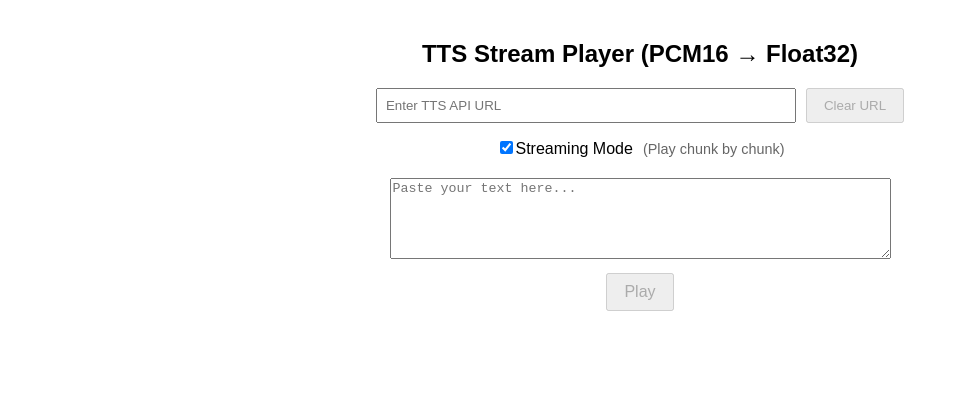
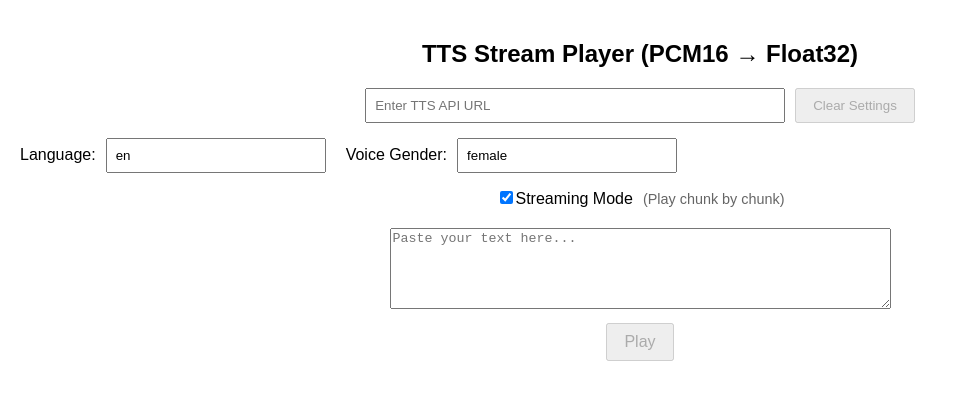
Before and after one commit to pks9918705/tempTTS, a React (Create React App) app: page / in a window 1280 px wide. Shown: the top 400 px of the page, without its empty margins (0-957 px from the left). Built offline with nearby package versions, Linux system fonts and the light colour scheme.

Commit message:
Enhance TTSPlayer component by adding language and gender settings, updating local storage management, and renaming clearUrl function to clearSettings for better clarity.

```diff
--- a/src/TTSPlayer.jsx
+++ b/src/TTSPlayer.jsx
@@ -15,13 +15,27 @@ const TTSPlayer = () => {
     return localStorage.getItem('ttsApiUrl') || '';
   });
 
+  const [language, setLanguage] = useState(() => {
+    return localStorage.getItem('ttsLanguage') || 'en';
+  });
+
+  const [gender, setGender] = useState(() => {
+    return localStorage.getItem('ttsGender') || 'female';
+  });
+
   useEffect(() => {
     localStorage.setItem('ttsApiUrl', apiUrl);
-  }, [apiUrl]);
+    localStorage.setItem('ttsLanguage', language);
+    localStorage.setItem('ttsGender', gender);
+  }, [apiUrl, language, gender]);
 
-  const clearUrl = () => {
+  const clearSettings = () => {
     setApiUrl('');
+    setLanguage('en');
+    setGender('female');
     localStorage.removeItem('ttsApiUrl');
+    localStorage.removeItem('ttsLanguage');
+    localStorage.removeItem('ttsGender');
   };
 
   const stopAudio = () => {
@@ -202,8 +216,8 @@ const TTSPlayer = () => {
         headers: { "Content-Type": "application/json" },
         body: JSON.stringify({
           text,
-          language: "en",
-          gender: "female",
+          language,
+          gender,
         }),
       });
 
@@ -246,17 +260,50 @@ const TTSPlayer = () => {
             disabled={isPlaying}
           />
           <button
-            onClick={clearUrl}
+            onClick={clearSettings}
             disabled={isPlaying || !apiUrl}
             style={{
               padding: "8px 16px",
               cursor: isPlaying || !apiUrl ? "not-allowed" : "pointer"
             }}
           >
-            Clear URL
+            Clear Settings
           </button>
         </div>
 
+        <div style={{ marginBottom: "15px", display: "flex", gap: "20px", alignItems: "center" }}>
+          <div>
+            <label style={{ marginRight: "10px" }}>Language:</label>
+            <input
+              type="text"
+              value={language}
+              onChange={(e) => setLanguage(e.target.value)}
+              placeholder="Enter language code (e.g. en, hi, fr)"
+              disabled={isPlaying}
+              style={{
+                padding: "8px",
+                width: "200px"
+              }}
+            />
+          </div>
+
+          <div>
+            <label style={{ marginRight: "10px" }}>Voice Gender:</label>
+            <input
+              type="text"
+              value={gender}
+              onChange={(e) => setGender(e.target.value)}
+              placeholder="Enter gender (female/male)"
+              disabled={isPlaying}
+              style={{
+                padding: "8px",
+                width: "200px"
+              }}
+            />
+          </div>
+        </div>
+
+        <div style={{ marginBottom: "15px" }}>
           <label style={{ marginRight: "10px" }}>
             <input
               type="checkbox"
@@ -269,6 +316,7 @@ const TTSPlayer = () => {
           <span style={{ fontSize: "0.9em", color: "#666" }}>
             ({isStreamingMode ? "Play chunk by chunk" : "Play complete audio"})
           </span>
+        </div>
       </div>
       <textarea
         rows={5}
```
Lines whose indentation alone changed are shown as unchanged.
